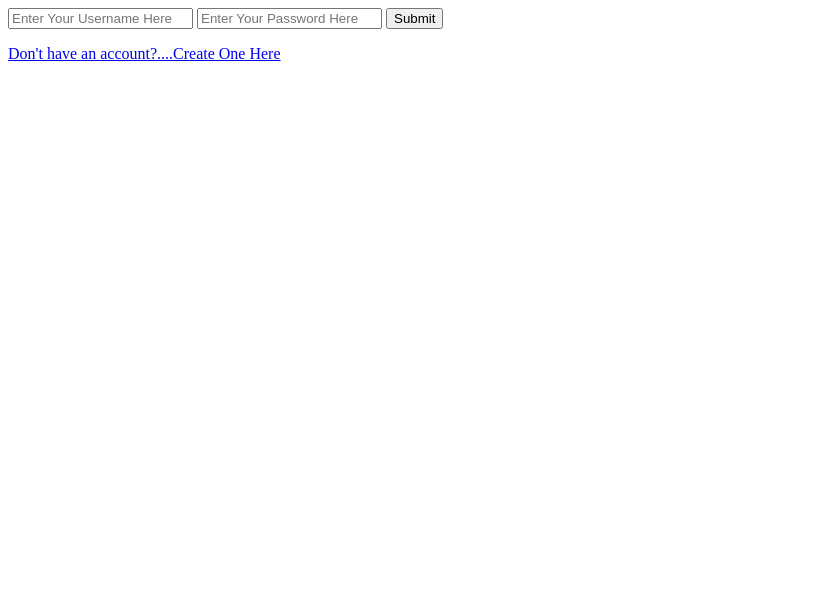
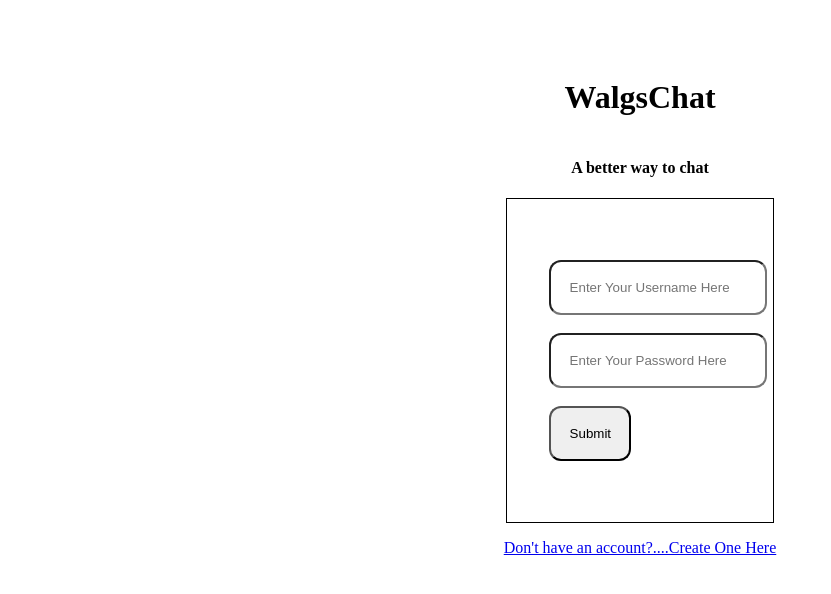
Before and after one commit to Lakiduck/BigOne, a Node server app: page /login in a window 1280 px wide. Shown: the top 594 px of the page, without its empty margins (0-831 px from the left). Run offline with Node 20, Linux system fonts and the light colour scheme; some libraries are stand-ins or nearby versions.

Commit message:
Added basic positional layout for login page

```diff
--- a/index.js
+++ b/index.js
@@ -8,6 +8,7 @@ const routes = require('./routes');
 const tests = require('./tests');
 const user = require('./models/user');
 const auth = require('./auth');
+
 
 const app = express();
 
--- /dev/null
+++ b/public/css/login.css
@@ -0,0 +1,45 @@
+#grid{
+  display: grid;
+  grid-template-columns: repeat(3, 1fr);
+  grid-auto-rows: minmax(50px, auto);
+  margin: 0 auto;
+  grid-template-areas:
+  ". . ."
+  ". title ."
+  ". spiel ."
+  ". form ."
+  ". a ."
+}
+
+h1{
+  grid-area: title;
+  justify-self: center;
+}
+
+h4{
+  grid-area: spiel;
+  justify-self: center;
+}
+
+form{
+  border: solid black 1px;
+  padding: 10%;
+  /*grid-column: 2/3;*/
+  justify-self: center;
+  align-self: center;
+  grid-area: form;
+}
+
+form > * {
+  display: block;
+  margin-top: 10%;
+  margin-bottom: 10%;
+  padding: 10%;
+  border-radius: 12px;
+}
+
+a{
+  /*grid-column: 2/3;*/
+  justify-self: center;
+  grid-area: a
+}
--- a/routes.js
+++ b/routes.js
@@ -45,7 +45,7 @@ module.exports = function(app, urlencodedParser, auth) {
       res.send('Authenticated');
     });
 
-  app.get('/home', auth.loggedin, function(req, res){
+  app.get('/', auth.loggedin, function(req, res){
       res.send("Home");
   });
 };
--- a/views/login.ejs
+++ b/views/login.ejs
@@ -1,13 +1,18 @@
 <html>
   <head>
     <title>WalgsChat - Login</title>
+    <link rel="stylesheet" type="text/css" href="./css/login.css"/>
   </head>
   <body>
+    <div id="grid">
+      <h1>WalgsChat</h1>
+      <h4>A better way to chat</h4>
       <form method="post" action="/login">
         <input type="email" name="email" placeholder="Enter Your Username Here" />
         <input type="password" name="password" placeholder="Enter Your Password Here" />
         <input type="submit" value="Submit"/>
       </form>
       <a href="/createaccount">Don't have an account?....Create One Here</a>
+  </div>
   </body>
 </html>
```
Lines whose indentation alone changed are shown as unchanged.
